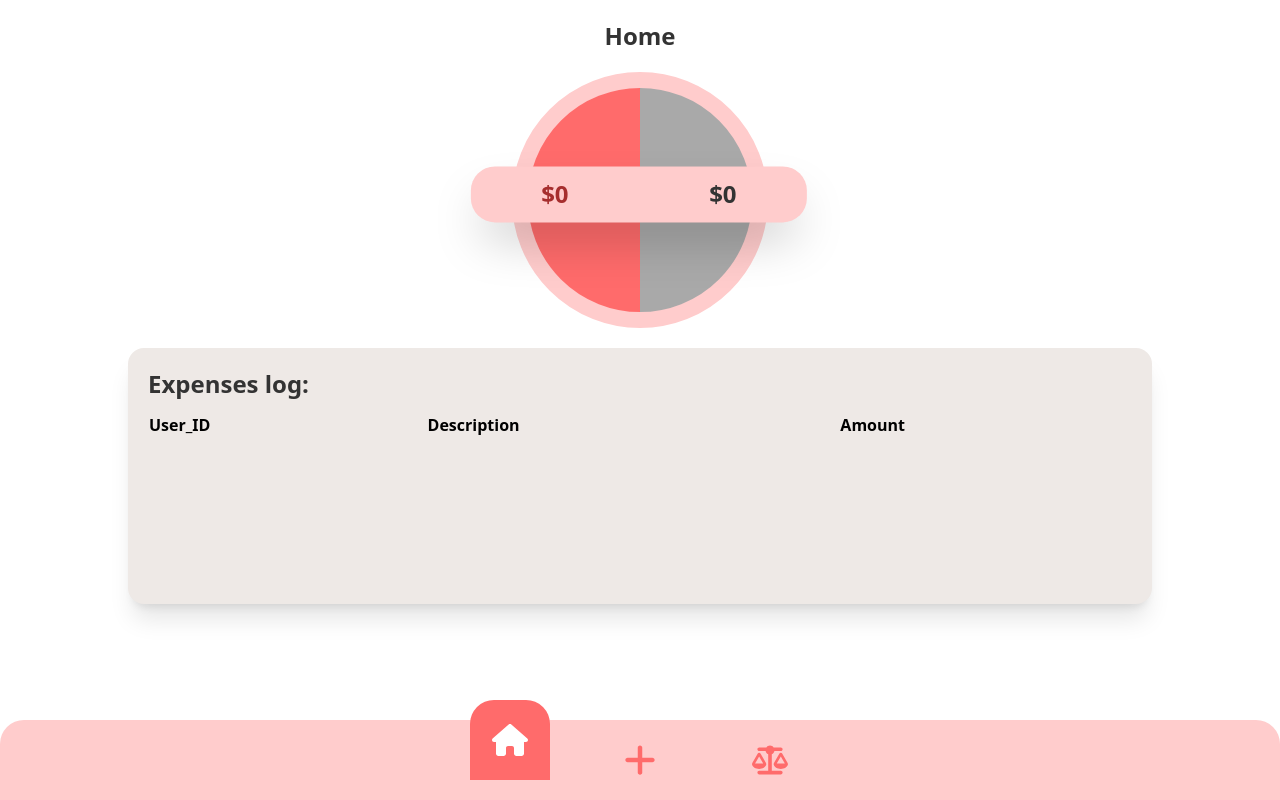
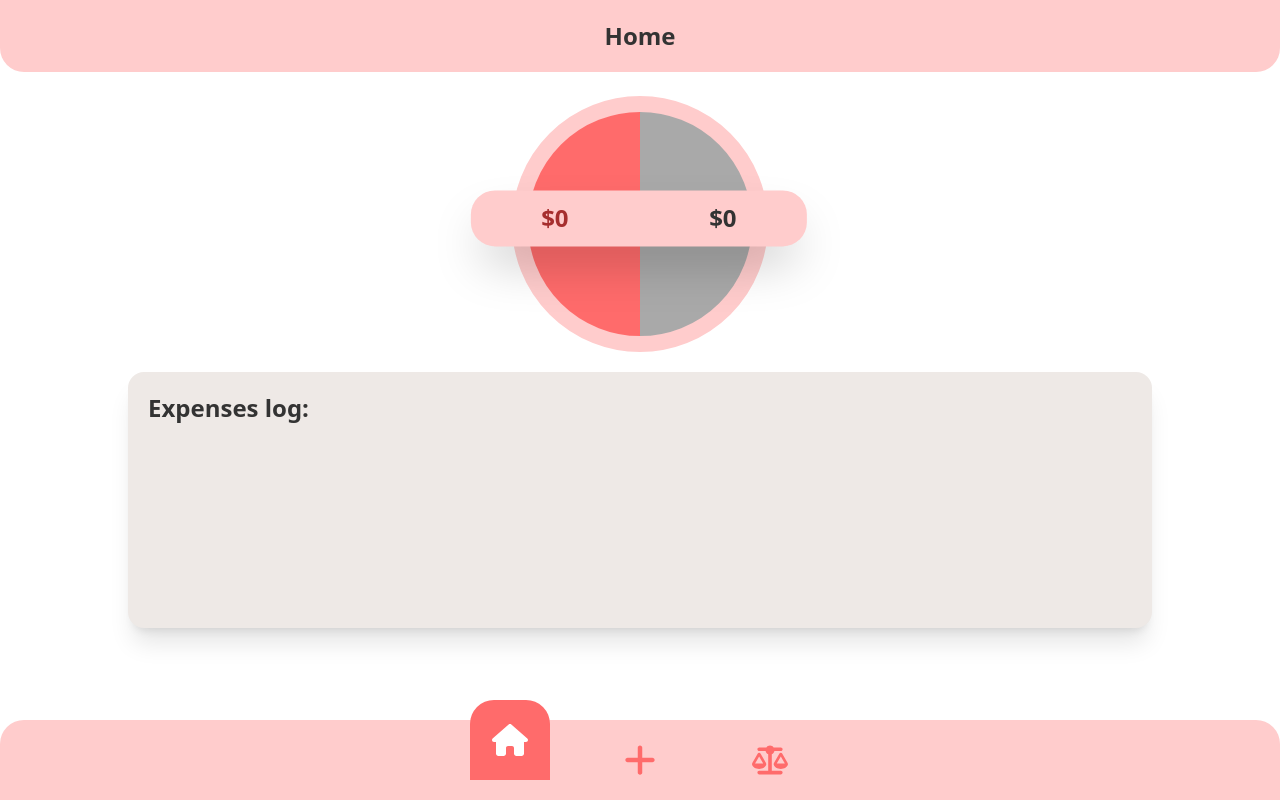
Before and after one commit to AlexanderHeffernan/CoupleExpenseBalancer, a Vue app in the folder app/frontend/: page / in a window 1280 px wide. Built offline with nearby package versions, Linux system fonts and the light colour scheme.

Commit message:
Fixing slight transactions bugs and adjusting pageHeadings

```diff
--- a/app/frontend/src/App.vue
+++ b/app/frontend/src/App.vue
@@ -17,7 +17,7 @@ function handleAddTransaction(transactionData) {
 
 // Load transactions from local storage
 onMounted(() => {
-    transactions.value = JSON.parse(localStorage.getItem('transactions')) || [];
+    localStorage.setItem('transactions', JSON.stringify([]));
 });
 
 // Save transactions to local storage
--- a/app/frontend/src/components/ExpenseLog.vue
+++ b/app/frontend/src/components/ExpenseLog.vue
@@ -2,29 +2,32 @@
 import { defineProps } from 'vue';
 
 defineProps(['transactions']);
+
+function convertDate(date) {
+    if (!date) { return ' '; }
+    return date.getDate() + '/' + (date.getMonth() + 1) + '/' + date.getFullYear();
+}
+
+function convertAmount(amount) {
+    if (!amount) { return ' '; }
+    return "$" + amount.toFixed(2);
+}
 
 </script>
 
 <template>
     <div class="shadow-xl bg-widget w-[80%] h-64 mt-5 p-5 rounded-2xl">
         <h2 class="text-text text-2xl font-bold mb-3">Expenses log:</h2>
-        <div class="overflow-y-auto h-[190px]">
-            <table class="overflow-y-auto w-full h-full">
-                <thead>
-                    <tr>
-                        <th class="text-left">User_ID</th>
-                        <th class="text-left">Description</th>
-                        <th class="text-left">Amount</th>
-                    </tr>
-                </thead>
-                <tbody>
-                    <tr v-for="transaction in transactions" :key="transaction.id">
-                        <td>{{ transaction.user_id }}</td>
-                        <td>{{ transaction.description }}</td>
-                        <td>{{ transaction.amount }}</td>
-                    </tr>
-                </tbody>
-            </table>
+        <div class="overflow-y-auto h-[192px] pr-4">
+            <div v-for="transaction in transactions" :key="transaction.id">
+                <div class="rounded-xl p-2 mb-2 flex items-center" :class="{ 'bg-primary': transaction.user_id === 1, 'bg-secondary': transaction.user_id === 2 }">
+                    <div class="mr-auto">
+                        <p class="font-bold text-md">{{ transaction.description }}</p>
+                        <p class="text-sm font-light">{{ convertDate(transaction.date) }}</p>
+                    </div>
+                    <p class="font-bold">{{ convertAmount(transaction.amount) }}</p>
+                </div>
+            </div>
         </div>
     </div>
 </template>
@@ -40,7 +43,7 @@ div::-webkit-scrollbar-track {
 }
 
 div::-webkit-scrollbar-thumb {
-    background-color: #090A08;
+    background-color: white;
     border-radius: 20px;
 }
 </style>
--- a/app/frontend/src/components/PageHeader.vue
+++ b/app/frontend/src/components/PageHeader.vue
@@ -6,5 +6,5 @@ defineProps(['pageHeading']);
 </script>
 
 <template>
-    <h1 class="pt-5 pb-5  w-full text-center text-text text-2xl font-bold">{{ pageHeading }}</h1>
+    <h1 class="pt-5 pb-5 bg-accent rounded-b-3xl w-full text-center text-text text-2xl font-bold">{{ pageHeading }}</h1>
 </template>
--- a/app/frontend/src/pages/AddPage.vue
+++ b/app/frontend/src/pages/AddPage.vue
@@ -27,8 +27,8 @@ const addTransaction = () => {
 </script>
 
 <template>
-    <div class="w-full h-full flex flex-col items-center">
-      <PageHeader pageHeading="Add Expense" />
+    <PageHeader pageHeading="Add Expense" />
+    <div class="w-full h-[calc(100%-90px)] flex flex-col justify-center items-center">
       <div class="flex flex-col items-center shadow-xl p-5 rounded-2xl w-[80%] bg-widget h-[300px]">
         <!-- Description input -->
         <label class="text-left w-full font-bold mb-2">Description</label>
--- a/app/frontend/src/pages/BalancePage.vue
+++ b/app/frontend/src/pages/BalancePage.vue
@@ -8,8 +8,8 @@ defineEmits(['balanceConfirmed'])
 </script>
 
 <template>
-    <div class="w-full h-full flex flex-col items-center">
-        <PageHeader pageHeading="Balance" />
+    <PageHeader pageHeading="Balance" />
+    <div class="w-full h-[calc(100%-90px)] flex flex-col justify-center items-center">
         <div class="flex flex-col items-center shadow-xl p-5 rounded-2xl w-[80%] bg-widget h-[300px]">
             <p>User {{ balanceData.user_id }} owes: ${{ balanceData.amount }}</p>
             <button class="text-lg bg-primary pl-10 pr-10 pt-2 pb-2 rounded-xl text-white font-semibold" @click="$emit('balanceConfirmed')">Confirm</button>
--- a/app/frontend/src/pages/HomePage.vue
+++ b/app/frontend/src/pages/HomePage.vue
@@ -11,6 +11,7 @@ defineProps(['u1deficit', 'u2deficit', 'transactions']);
 <template>
     <div class="w-full h-full flex flex-col items-center">
       <PageHeader pageHeading="Home" />
+      <br />
       <BalanceGradient :u1deficit="u1deficit" :u2deficit="u2deficit" />
       <ExpenseLog :transactions="transactions" />
     </div>
--- a/app/frontend/src/utils/transactions.js
+++ b/app/frontend/src/utils/transactions.js
@@ -41,7 +41,7 @@ export function getBalance() {
  */
 export function addTransaction(transactionData) {
     // Push the transaction with a unique id
-    transactions.value.push({ id: transactions.value.length + 1, ...transactionData});
+    transactions.value.push({ id: transactions.value.length + 1, date: new Date(), ...transactionData});
     // Store the transactions in the local storage
     localStorage.setItem('transactions', JSON.stringify(transactions.value));
 }
```
